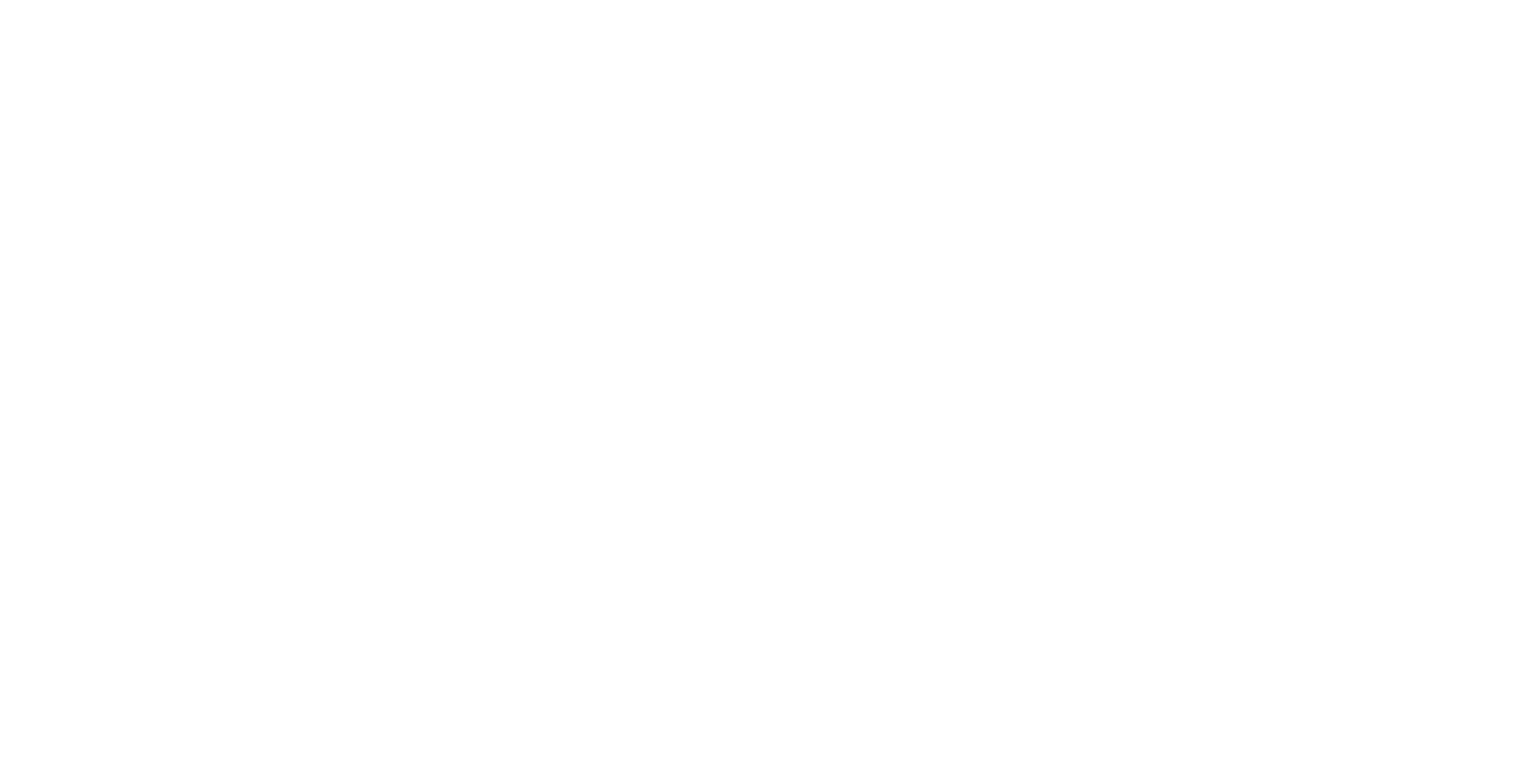
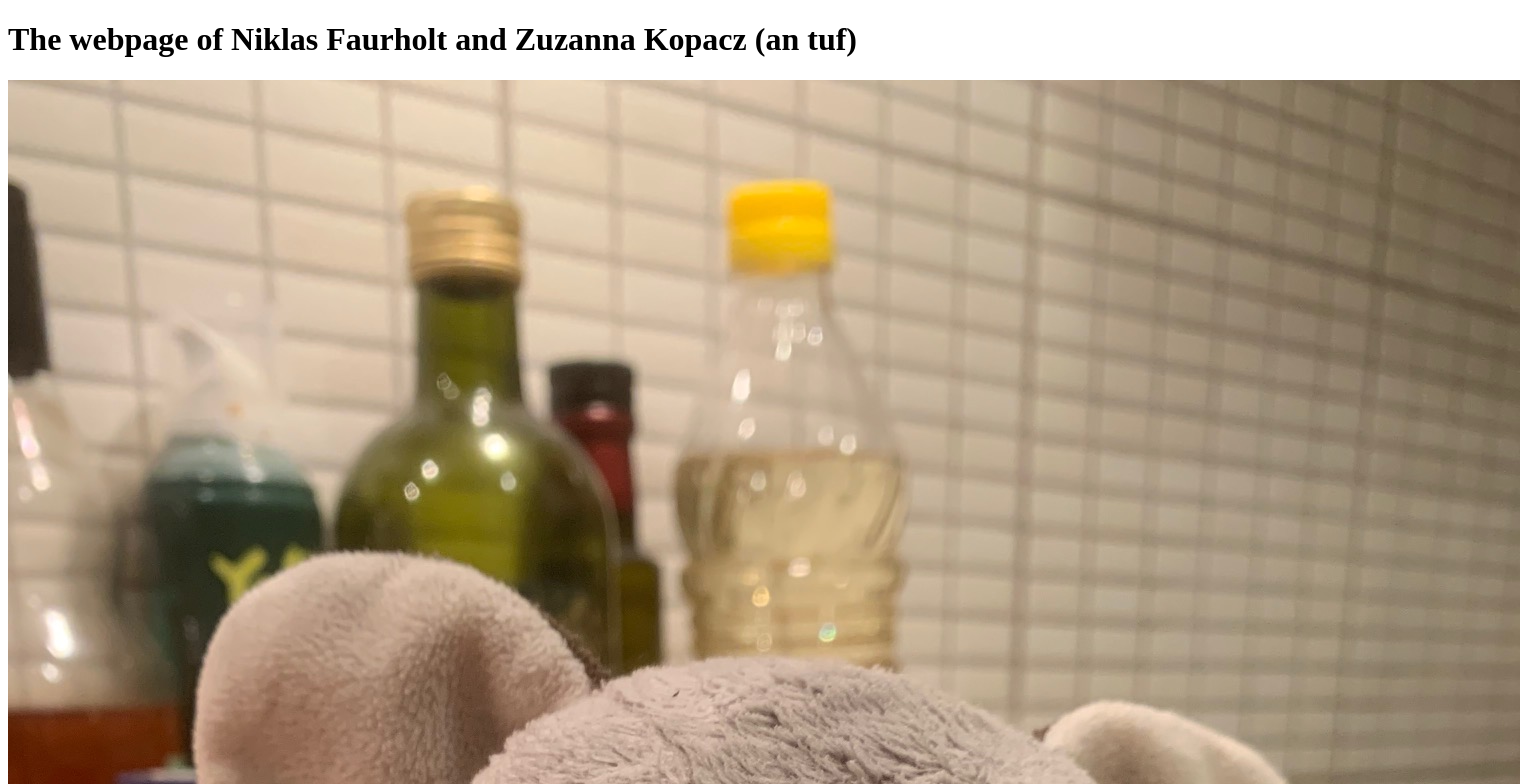
Before and after one commit to Shortytheman/nizu, a plain HTML site: page index.html in a window 1280 px wide. Shown: the top 784 px of the page, 1520 px wide, since content can reach past the window. Drawn offline with Linux system fonts and the light colour scheme.

Commit message:
tuf commit

```diff
--- a/index.html
+++ b/index.html
@@ -7,6 +7,8 @@
     <title>Nizu webpage</title>
 </head>
 <body>
+    <h1>The webpage of Niklas Faurholt and Zuzanna Kopacz (an tuf)</h1>
 
+    <img src="util/IMG_1573.jpg">
 </body>
 </html>
```
Also changed, not shown: util/IMG_1573.jpg (added).
